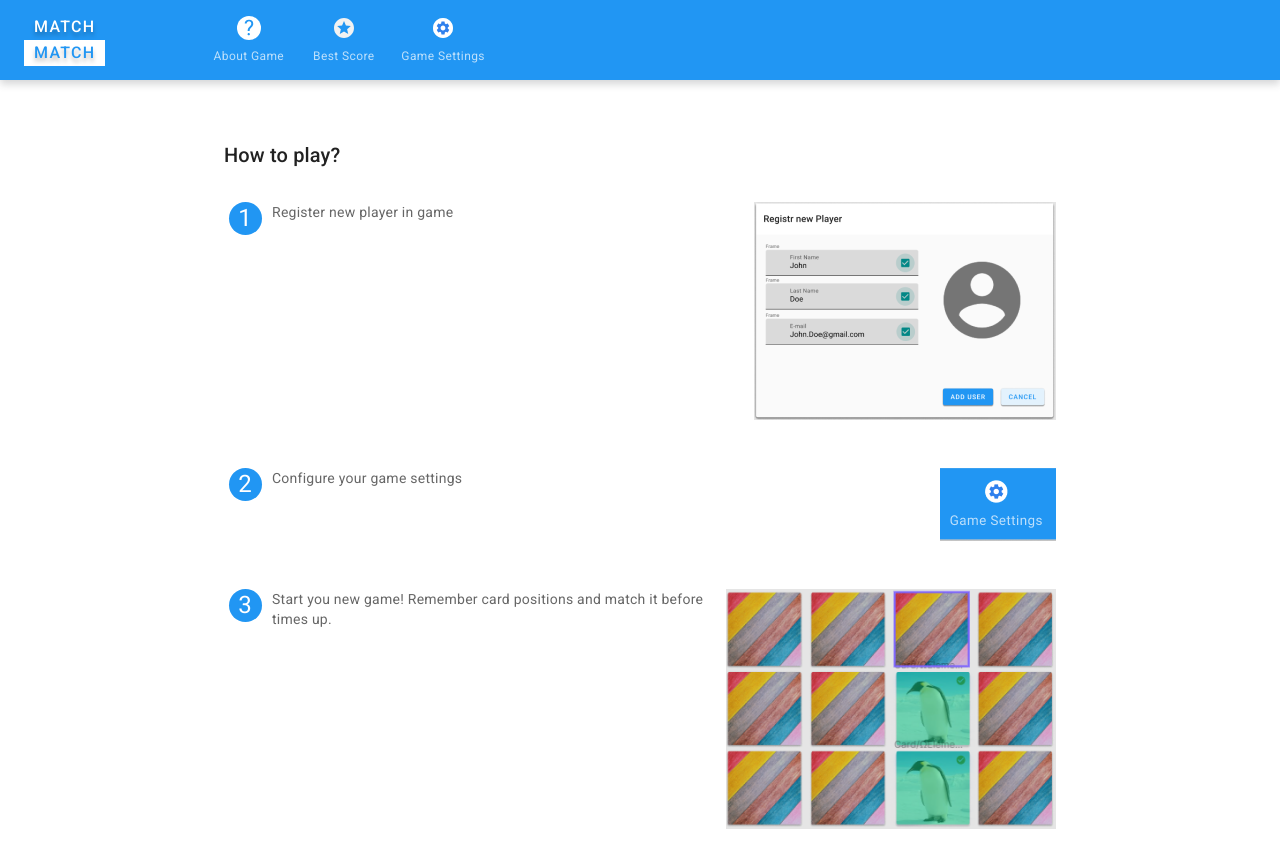
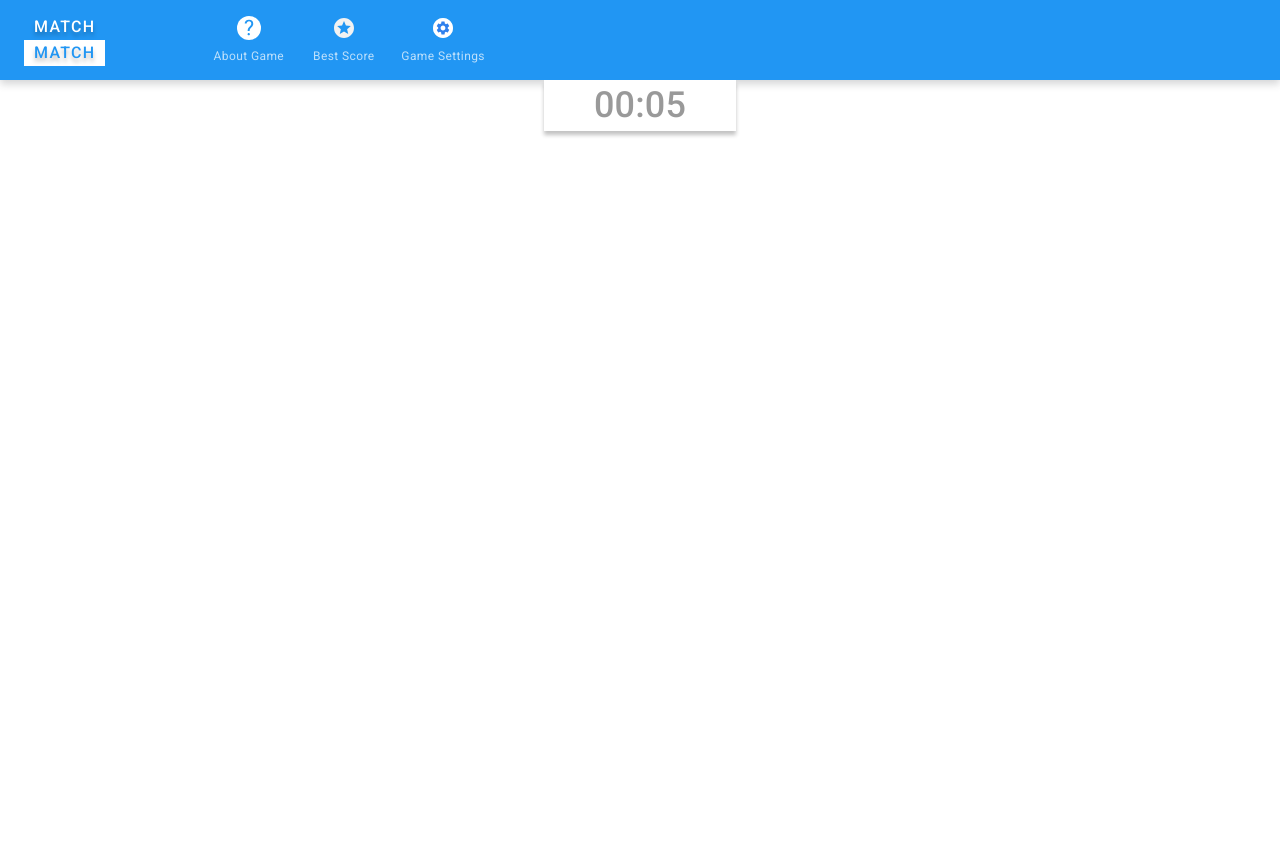
Before and after one commit to youjob13/match-match-game, a website built with webpack: page src/app.html in a window 1280 px wide. After the commit the page ends 800 px from the top, so only its background shows below. Built offline with nearby package versions, Linux system fonts and the light colour scheme.

Commit message:
feat: timer

```diff
--- a/src/app.ts
+++ b/src/app.ts
@@ -2,6 +2,7 @@ import './styles.scss';
 import Header from './components/Header/Header';
 import AboutGame from './components/AboutGame/AboutGame';
 import BaseControl from './components/BaseControl/BaseControl';
+import Game from './components/Game/Game';
 
 interface IApplication {
   app: HTMLElement | null;
@@ -20,8 +21,8 @@ interface Route {
 
 class App implements IApplication {
   routes: Array<Route>;
+
   // TODO: find info
-
   currentPage: AboutGame | BaseControl | null;
 
   constructor(readonly app: HTMLElement | null) {
@@ -64,11 +65,14 @@ class App implements IApplication {
     const header = new Header({ tagName: 'header', classes: ['header'] });
     this.app.append(header.node);
 
-    const getHash = ():string => hash.slice(1);
-    const defineCurrentPage = () => this.routes.forEach((route) => route.path === getHash()
-        && this.app?.append(route.component()));
+    const game = new Game({ tagName: 'main', classes: ['game'] });
+    this.app.append(game.node);
 
-    defineCurrentPage();
+    // const getHash = ():string => hash.slice(1);
+    // const defineCurrentPage = () => this.routes.forEach((route) => route.path === getHash()
+    //     && this.app?.append(route.component()));
+
+    // defineCurrentPage();
   }
 
   private eventListeners():void {
--- a/src/components/AboutGame/AboutGame.ts
+++ b/src/components/AboutGame/AboutGame.ts
@@ -1,7 +1,7 @@
 import './aboutGame.scss';
 import BaseControl from '../BaseControl/BaseControl';
 import AboutGameList from './AboutGameList/AboutGameList';
-import ContainerWrapper from '../HOF/Container';
+import ContainerWrapper from '../HOC/Container';
 
 class AboutGame extends BaseControl {
   constructor(props: { tagName: string, classes: string[] }) {
--- /dev/null
+++ b/src/components/Game/Game.ts
@@ -0,0 +1,26 @@
+import './game.scss';
+
+import BaseControl from '../BaseControl/BaseControl';
+import ContainerWrapper from '../HOC/Container';
+// import GameField from './GameField/GameField';
+import Timer from '../Timer/Timer';
+
+class Game extends BaseControl {
+  constructor(props: { tagName: string, classes: string[] }) {
+    super(props);
+    this.init();
+  }
+
+  init():void {
+    this.render();
+  }
+
+  private render():void {
+    const wrapper = ContainerWrapper(this.node);
+    // const gameField = new GameField({ tagName: 'section', classes: ['game-field'] });
+    const timer = new Timer({ tagName: 'section', classes: ['game__timer', 'timer'] });
+    wrapper.append(timer.node);
+  }
+}
+
+export default Game;
--- /dev/null
+++ b/src/components/Game/GameField/GameField.ts
@@ -0,0 +1,20 @@
+// import './gameField.scss';
+
+// import BaseControl from '../../BaseControl/BaseControl';
+
+// class GameField extends BaseControl {
+//   constructor(props: { tagName: string, classes: string[] }) {
+//     super(props);
+//     // this.init();
+//   }
+
+//   // init():void {
+//   //   // this.render();
+//   // }
+
+//   // private render():void {
+
+//   // }
+// }
+
+// export default GameField;
--- /dev/null
+++ b/src/components/Game/GameField/gameField.scss
@@ -0,0 +1,6 @@
+.game-field {
+  height: 100%;
+  width: 100%;
+  background: rgba(0, 0, 0, 0.05);
+  border-radius: 5px;
+}
--- /dev/null
+++ b/src/components/Timer/Timer.ts
@@ -0,0 +1,60 @@
+import './timer.scss';
+
+import timerValidator from '../functions/timerValidator';
+import BaseControl from '../BaseControl/BaseControl';
+
+class Timer extends BaseControl {
+  counter: number;
+
+  output: BaseControl;
+
+  timerId: number | null;
+
+  isStarted: boolean;
+
+  constructor(props: { tagName: string, classes: string[] }) {
+    super(props);
+    this.output = new BaseControl({ tagName: 'output', classes: ['timer__output'] });
+    this.node.append(this.output.node);
+    this.counter = 0;
+    this.timerId = null;
+    this.isStarted = false;
+    this.init();
+  }
+
+  init():void {
+    this.render('00:00');
+    this.start();
+    // document.addEventListener('click', (e: any) => {
+    //   if (e.target.classList.contains('timer')) {
+    //     if (!this.isStarted) {
+    //       this.isStarted = true;
+    //       this.start();
+    //     }
+    //   } else
+    //   this.stop();
+    // })
+  }
+
+  start():void {
+    this.timerId = window.setTimeout(() => {
+      ++this.counter;
+      const time = timerValidator(this.counter);
+      this.render(time);
+      this.start();
+    }, 1000);
+  }
+
+  stop():void {
+    window.clearTimeout(this.timerId || undefined);
+    this.counter = 0;
+    this.render('00:00');
+    this.isStarted = false;
+  }
+
+  private render(time: string):void {
+    this.output.node.textContent = `${time}`;
+  }
+}
+
+export default Timer;
--- /dev/null
+++ b/src/components/Timer/timer.scss
@@ -0,0 +1,16 @@
+.timer {
+  display: block;
+  margin: 0 auto;
+  padding: 10px;
+  width: 12em;
+  text-align: center;
+  background: #fff;
+  box-shadow: 0px 4px 4px rgb(0 0 0 / 24%);
+  &__output {
+    font-weight: 500;
+    font-size: 36px;
+    line-height: 30px;
+    letter-spacing: 0.15px;
+    color: rgba(0, 0, 0, 0.4);
+  }
+}
--- /dev/null
+++ b/src/components/functions/timerValidator.ts
@@ -0,0 +1,7 @@
+const timerValidator = (time: number):string => {
+  const sec = time % 60;
+  const min = Math.floor(time / 60);
+  return `${min < 10 ? `0${min}` : min}:${sec < 10 ? `0${sec}` : sec}`;
+};
+
+export default timerValidator;
--- a/src/styles.scss
+++ b/src/styles.scss
@@ -36,4 +36,5 @@ a {
   height: 100%;
   max-width: 1800px;
   padding: 0 14rem;
+  margin: 0 auto;
 }
```
Also changed, not shown: src/components/Game/game.scss (added), src/components/HOC/Container.ts (renamed from src/components/HOF/Container.ts).
